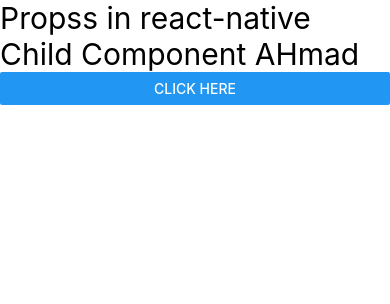
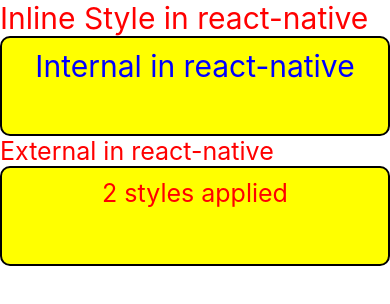
Before and after one commit to AhmadAliCodility/React-native-learning, a React Native app: screen / in a window 390 px wide. Shown: the top 304 px of the page. Built offline with nearby package versions, Linux system fonts and the light colour scheme.

Commit message:
#11 Style in React Native | style Type

```diff
--- a/App.tsx
+++ b/App.tsx
@@ -1,24 +1,30 @@
-import React, { useState } from 'react';
+import React from 'react';
 
-import { Button, Text, View } from 'react-native';
-
+import { Text, StyleSheet, View } from 'react-native';
+import externalStyles from './style';
 function App(): JSX.Element {
-  const [name, setName] = useState('AHmad');
   return (
     <View>
-      <Text style={{ fontSize: 30 }}>Propss in react-native</Text>
-      <User name={name} />
-      <Button title="Click here" onPress={() => setName('Ali')} />
-    </View>
-  );
-}
-function User(props): JSX.Element {
-  console.warn(props)
-  return (
-    <View>
-      <Text style={{ fontSize: 30 }}>Child Component {props.name}</Text>
+      <Text style={{ fontSize: 30, color: 'red' }}>Inline Style in react-native</Text>
+      <Text style={styles.textBox}>Internal in react-native</Text>
+      <Text style={externalStyles.textBox}>External in react-native</Text>
+      <Text style={[styles.textBox, externalStyles.textBox]}>2 styles applied</Text>
     </View>
   );
 }
 
+const styles = StyleSheet.create({
+  textBox: {
+    color: 'blue',
+    backgroundColor: 'yellow',
+    fontSize: 30,
+    padding: 10,
+    borderRadius: 10,
+    height: 100,
+    textAlignVertical: 'center',
+    textAlign: 'center',
+    borderWidth: 2,
+  },
+});
+
 export default App;
--- /dev/null
+++ b/style.jsx
@@ -0,0 +1,10 @@
+import { StyleSheet } from 'react-native';
+
+const externalStyles = StyleSheet.create({
+  textBox: {
+    color: 'red',
+    fontSize: 25,
+  },
+});
+
+export default externalStyles;
```
